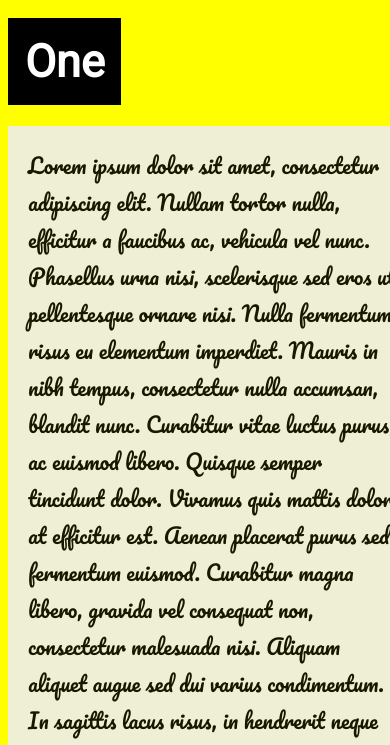
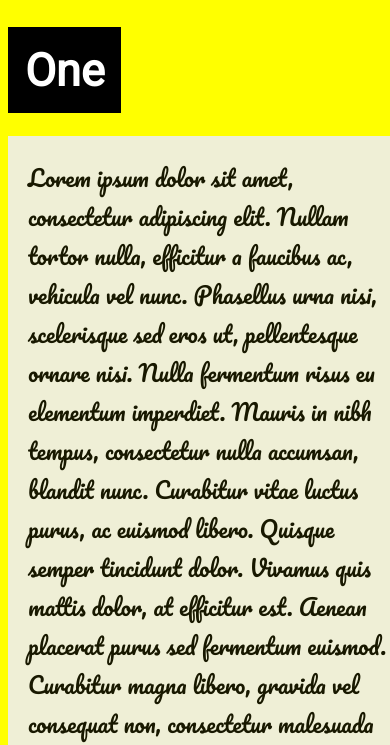
Before and after one commit to Lily-He03/He-Lily-exercise8, a plain HTML site: page index.html in a window 390 px wide. Shown: the part 797-1542 px from the top of the page. Drawn offline with Linux system fonts and the light colour scheme.

```diff
--- a/index.html
+++ b/index.html
@@ -21,9 +21,6 @@
         body {
           background-color: yellow;
         }
-        p {
-    			font-size: 70%;
-  			}
         img {
           width: 100%;
           height: auto;
@@ -31,7 +28,9 @@
         p {
           width: 100%;
           height: auto;
+          font-size: 0.75em;
         }
+
 			}
       @media only screen and (min-width: 600px) {
         img {
@@ -74,7 +73,6 @@
 
 
       /* headers */
-
         h1 , li , h2 {
           font-family: "Roboto", sans-serif;
         }
@@ -99,11 +97,11 @@
 
 	</head>
   <body>
+    <header>
     <div id="headline"><h1>This is a One Page Website...</h1></div>
     <p>...and we're going to design a desktop and a mobile view for it!</p>
     <!-- Note the use of hyperlinks below to link WITHIN a page, these are called HTML bookmarks, see https://www.w3schools.com/html/html_links_bookmarks.asp for more info-->
     <h2>Table of Contents:</h2>
-
     <ul>
     <li><a href="#One">One</a></li>
     <li><a href="#Two">Two</a></li>
@@ -117,9 +115,11 @@
     <p>Integer in elit ut odio vestibulum sagittis a quis elit. Nam eget imperdiet dui. Cras consectetur nisi non ex laoreet consectetur sed a arcu. Integer non venenatis eros. Donec vel sem vel sem viverra ornare. Duis efficitur vehicula eros nec tempus. Vivamus ac magna vehicula, rhoncus dui et, aliquam dui. Interdum et malesuada fames ac ante ipsum primis in faucibus. Ut tempus, felis eget faucibus tristique, nisi justo dapibus augue, in iaculis elit mauris sed nisl. Suspendisse vel lorem vel mi aliquet ornare. Aenean sollicitudin volutpat mollis. Fusce quis magna euismod, pulvinar purus id, feugiat nisl. Maecenas at tortor eu enim imperdiet elementum. Ut vel aliquam arcu, molestie molestie purus. Sed viverra massa dui, ut ultrices lacus lacinia vel.</p>
     <h2><a name="Three">Three</a></h2>
     <img src="https://i.imgur.com/hvm8Jc1.jpg" alt="deck cat">
+    </header>
 
     <p>Fusce leo leo, maximus vel urna ut, egestas ultricies massa. Fusce faucibus, dolor auctor lacinia iaculis, lorem mi consequat enim, nec dignissim tortor lorem at nisi. Mauris vulputate dolor metus, in sollicitudin enim semper sed. Donec ultricies urna velit. Nulla pretium mattis odio, sed posuere ante scelerisque eu. Proin nec tortor sed nibh tempor ullamcorper pellentesque faucibus nunc. Orci varius natoque penatibus et magnis dis parturient montes, nascetur ridiculus mus. Suspendisse accumsan dui neque, congue lobortis neque posuere nec. Cras eget dolor viverra lorem bibendum rutrum. Ut luctus rhoncus tortor eu molestie. Integer leo elit, venenatis ac nibh ac, porttitor dignissim lacus. Fusce malesuada erat mattis arcu bibendum, sed rhoncus nulla accumsan. Curabitur sed sodales dolor.</p>
     <h2><a name="Four">Four</a></h2>
     <p>Morbi vestibulum massa vitae tortor vehicula rhoncus. Duis ac orci rhoncus, consectetur justo at, faucibus lacus. Nunc sit amet dolor sed neque scelerisque congue vel at nisi. Nam pellentesque nisi eu nisi cursus vulputate. Ut condimentum semper fermentum. Nulla facilisi. Quisque porttitor dui id erat fringilla, vitae euismod ipsum pulvinar. Ut lacinia sollicitudin augue ac accumsan. Etiam molestie tincidunt mi rutrum ornare.</p>
+
   </body>
 </html>
```
Lines whose indentation alone changed are shown as unchanged.
